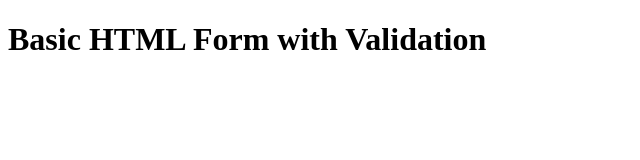
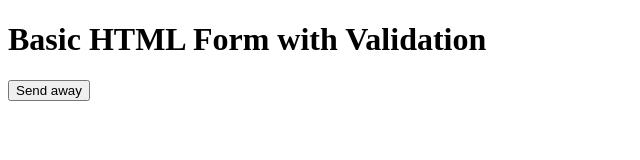
Before and after one commit to lyntco/basic-form, a plain HTML site: page index.html in a window 1280 px wide. Shown: the whole page, without its empty margins (0-640 px from the left). Drawn offline with Linux system fonts and the light colour scheme.

Commit message:
Add basic form elements

```diff
--- a/index.html
+++ b/index.html
@@ -8,6 +8,10 @@
 </head>
 <body>
   <h1>Basic HTML Form with Validation</h1>
-
+  <div>
+    <form>
+      <button type="submit">Send away</button>
+    </form>
+  </div>
 </body>
 </html>
```
